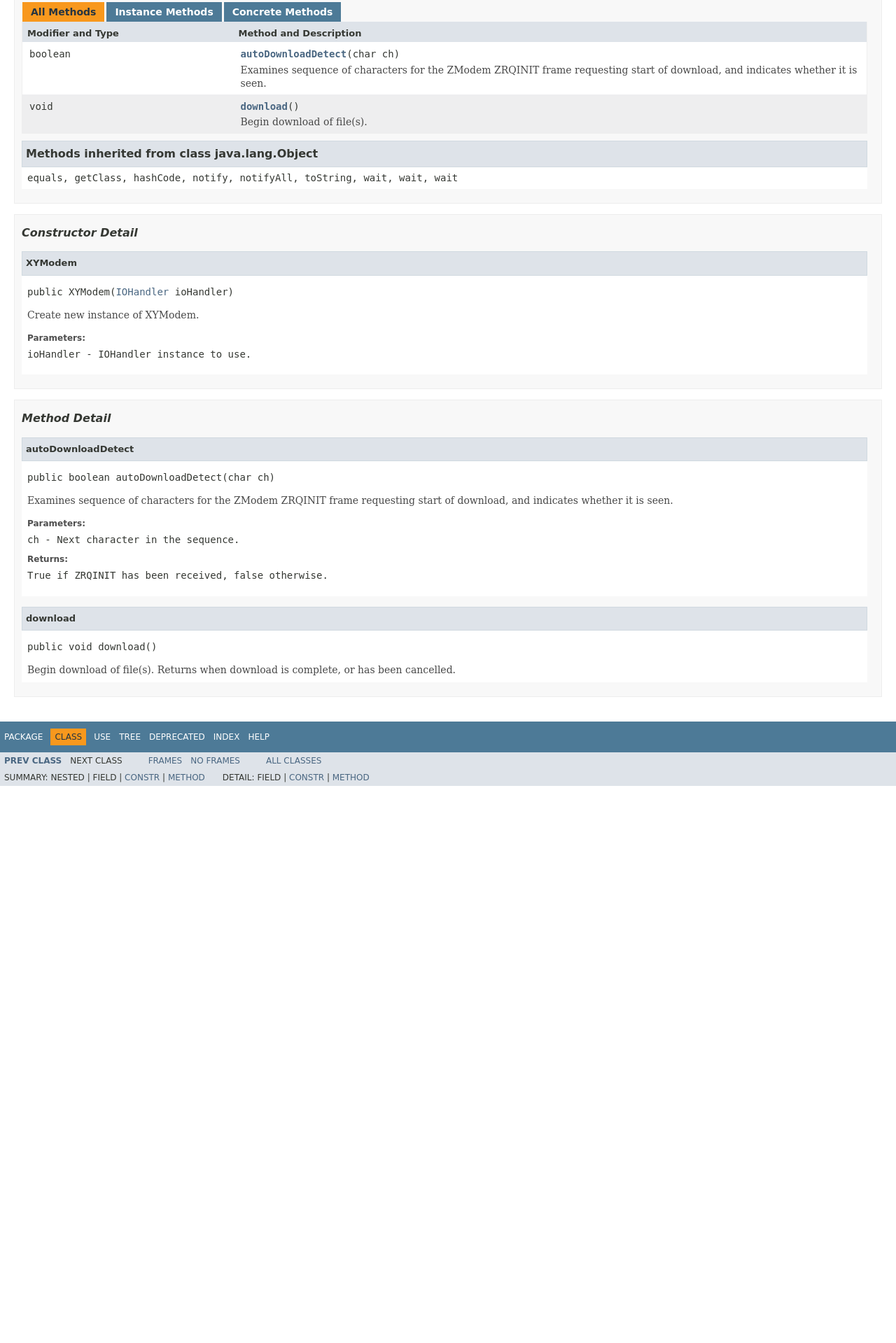
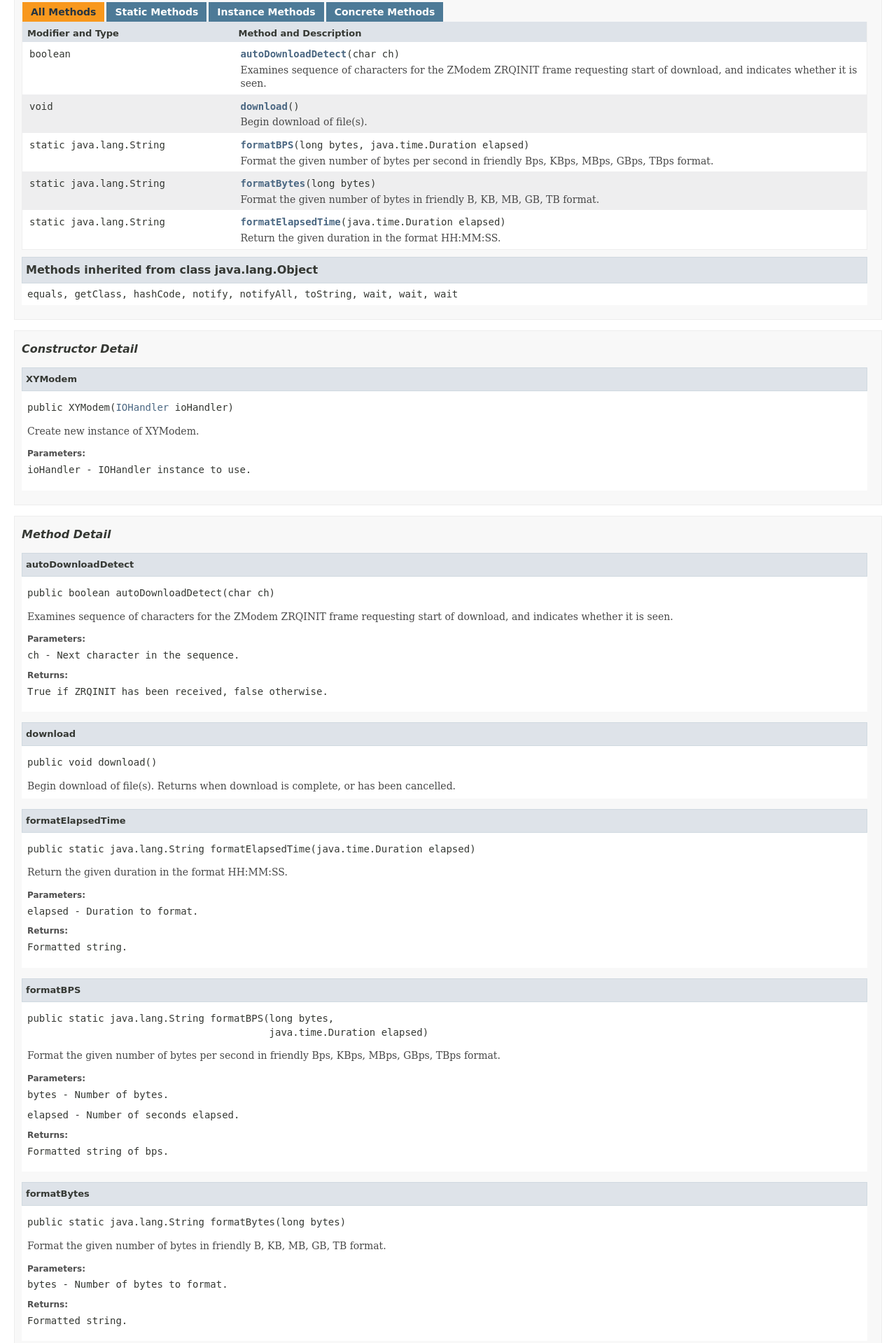
Before and after one commit to diggernet/XYModem, a plain HTML site: page doc/net/digger/protocol/xymodem/XYModem.html in a window 1280 px wide. Shown: the part 846-2765 px from the top of the page at 70% size. Before the commit the page ends 1969 px from the top, so only its background shows below. Drawn offline with Linux system fonts and the light colour scheme; a web font is replaced by a local one.

Commit message:
Update JavaDocs and add LICENSE and README.

```diff
--- a/doc/net/digger/protocol/xymodem/XYModem.html
+++ b/doc/net/digger/protocol/xymodem/XYModem.html
@@ -2,9 +2,9 @@
 <!-- NewPage -->
 <html lang="en">
 <head>
-<!-- Generated by javadoc (1.8.0_111) on Mon Dec 11 07:37:19 PST 2017 -->
+<!-- Generated by javadoc (1.8.0_111) on Sun Dec 17 17:27:29 PST 2017 -->
 <title>XYModem</title>
-<meta name="date" content="2017-12-11">
+<meta name="date" content="2017-12-17">
 <link rel="stylesheet" type="text/css" href="../../../../stylesheet.css" title="Style">
 <script type="text/javascript" src="../../../../script.js"></script>
 </head>
@@ -18,8 +18,8 @@
     catch(err) {
     }
 //-->
-var methods = {"i0":10,"i1":10};
-var tabs = {65535:["t0","All Methods"],2:["t2","Instance Methods"],8:["t4","Concrete Methods"]};
+var methods = {"i0":10,"i1":10,"i2":9,"i3":9,"i4":9};
+var tabs = {65535:["t0","All Methods"],1:["t1","Static Methods"],2:["t2","Instance Methods"],8:["t4","Concrete Methods"]};
 var altColor = "altColor";
 var rowColor = "rowColor";
 var tableTab = "tableTab";
@@ -160,7 +160,7 @@ extends java.lang.Object</pre>
 </a>
 <h3>Method Summary</h3>
 <table class="memberSummary" border="0" cellpadding="3" cellspacing="0" summary="Method Summary table, listing methods, and an explanation">
-<caption><span id="t0" class="activeTableTab"><span>All Methods</span><span class="tabEnd">&nbsp;</span></span><span id="t2" class="tableTab"><span><a href="javascript:show(2);">Instance Methods</a></span><span class="tabEnd">&nbsp;</span></span><span id="t4" class="tableTab"><span><a href="javascript:show(8);">Concrete Methods</a></span><span class="tabEnd">&nbsp;</span></span></caption>
+<caption><span id="t0" class="activeTableTab"><span>All Methods</span><span class="tabEnd">&nbsp;</span></span><span id="t1" class="tableTab"><span><a href="javascript:show(1);">Static Methods</a></span><span class="tabEnd">&nbsp;</span></span><span id="t2" class="tableTab"><span><a href="javascript:show(2);">Instance Methods</a></span><span class="tabEnd">&nbsp;</span></span><span id="t4" class="tableTab"><span><a href="javascript:show(8);">Concrete Methods</a></span><span class="tabEnd">&nbsp;</span></span></caption>
 <tr>
 <th class="colFirst" scope="col">Modifier and Type</th>
 <th class="colLast" scope="col">Method and Description</th>
@@ -176,6 +176,25 @@ extends java.lang.Object</pre>
 <td class="colFirst"><code>void</code></td>
 <td class="colLast"><code><span class="memberNameLink"><a href="../../../../net/digger/protocol/xymodem/XYModem.html#download--">download</a></span>()</code>
 <div class="block">Begin download of file(s).</div>
+</td>
+</tr>
+<tr id="i2" class="altColor">
+<td class="colFirst"><code>static java.lang.String</code></td>
+<td class="colLast"><code><span class="memberNameLink"><a href="../../../../net/digger/protocol/xymodem/XYModem.html#formatBPS-long-java.time.Duration-">formatBPS</a></span>(long&nbsp;bytes,
+         java.time.Duration&nbsp;elapsed)</code>
+<div class="block">Format the given number of bytes per second in friendly Bps, KBps, MBps, GBps, TBps format.</div>
+</td>
+</tr>
+<tr id="i3" class="rowColor">
+<td class="colFirst"><code>static java.lang.String</code></td>
+<td class="colLast"><code><span class="memberNameLink"><a href="../../../../net/digger/protocol/xymodem/XYModem.html#formatBytes-long-">formatBytes</a></span>(long&nbsp;bytes)</code>
+<div class="block">Format the given number of bytes in friendly B, KB, MB, GB, TB format.</div>
+</td>
+</tr>
+<tr id="i4" class="altColor">
+<td class="colFirst"><code>static java.lang.String</code></td>
+<td class="colLast"><code><span class="memberNameLink"><a href="../../../../net/digger/protocol/xymodem/XYModem.html#formatElapsedTime-java.time.Duration-">formatElapsedTime</a></span>(java.time.Duration&nbsp;elapsed)</code>
+<div class="block">Return the given duration in the format HH:MM:SS.</div>
 </td>
 </tr>
 </table>
@@ -242,12 +261,62 @@ extends java.lang.Object</pre>
 <a name="download--">
 <!--   -->
 </a>
-<ul class="blockListLast">
+<ul class="blockList">
 <li class="blockList">
 <h4>download</h4>
 <pre>public&nbsp;void&nbsp;download()</pre>
 <div class="block">Begin download of file(s).
  Returns when download is complete, or has been cancelled.</div>
+</li>
+</ul>
+<a name="formatElapsedTime-java.time.Duration-">
+<!--   -->
+</a>
+<ul class="blockList">
+<li class="blockList">
+<h4>formatElapsedTime</h4>
+<pre>public static&nbsp;java.lang.String&nbsp;formatElapsedTime(java.time.Duration&nbsp;elapsed)</pre>
+<div class="block">Return the given duration in the format HH:MM:SS.</div>
+<dl>
+<dt><span class="paramLabel">Parameters:</span></dt>
+<dd><code>elapsed</code> - Duration to format.</dd>
+<dt><span class="returnLabel">Returns:</span></dt>
+<dd>Formatted string.</dd>
+</dl>
+</li>
+</ul>
+<a name="formatBPS-long-java.time.Duration-">
+<!--   -->
+</a>
+<ul class="blockList">
+<li class="blockList">
+<h4>formatBPS</h4>
+<pre>public static&nbsp;java.lang.String&nbsp;formatBPS(long&nbsp;bytes,
+                                         java.time.Duration&nbsp;elapsed)</pre>
+<div class="block">Format the given number of bytes per second in friendly Bps, KBps, MBps, GBps, TBps format.</div>
+<dl>
+<dt><span class="paramLabel">Parameters:</span></dt>
+<dd><code>bytes</code> - Number of bytes.</dd>
+<dd><code>elapsed</code> - Number of seconds elapsed.</dd>
+<dt><span class="returnLabel">Returns:</span></dt>
+<dd>Formatted string of bps.</dd>
+</dl>
+</li>
+</ul>
+<a name="formatBytes-long-">
+<!--   -->
+</a>
+<ul class="blockListLast">
+<li class="blockList">
+<h4>formatBytes</h4>
+<pre>public static&nbsp;java.lang.String&nbsp;formatBytes(long&nbsp;bytes)</pre>
+<div class="block">Format the given number of bytes in friendly B, KB, MB, GB, TB format.</div>
+<dl>
+<dt><span class="paramLabel">Parameters:</span></dt>
+<dd><code>bytes</code> - Number of bytes to format.</dd>
+<dt><span class="returnLabel">Returns:</span></dt>
+<dd>Formatted string.</dd>
+</dl>
 </li>
 </ul>
 </li>
```
Also changed, not shown: doc/index-files/index-3.html (+14 -2 lines), 3 other files.
